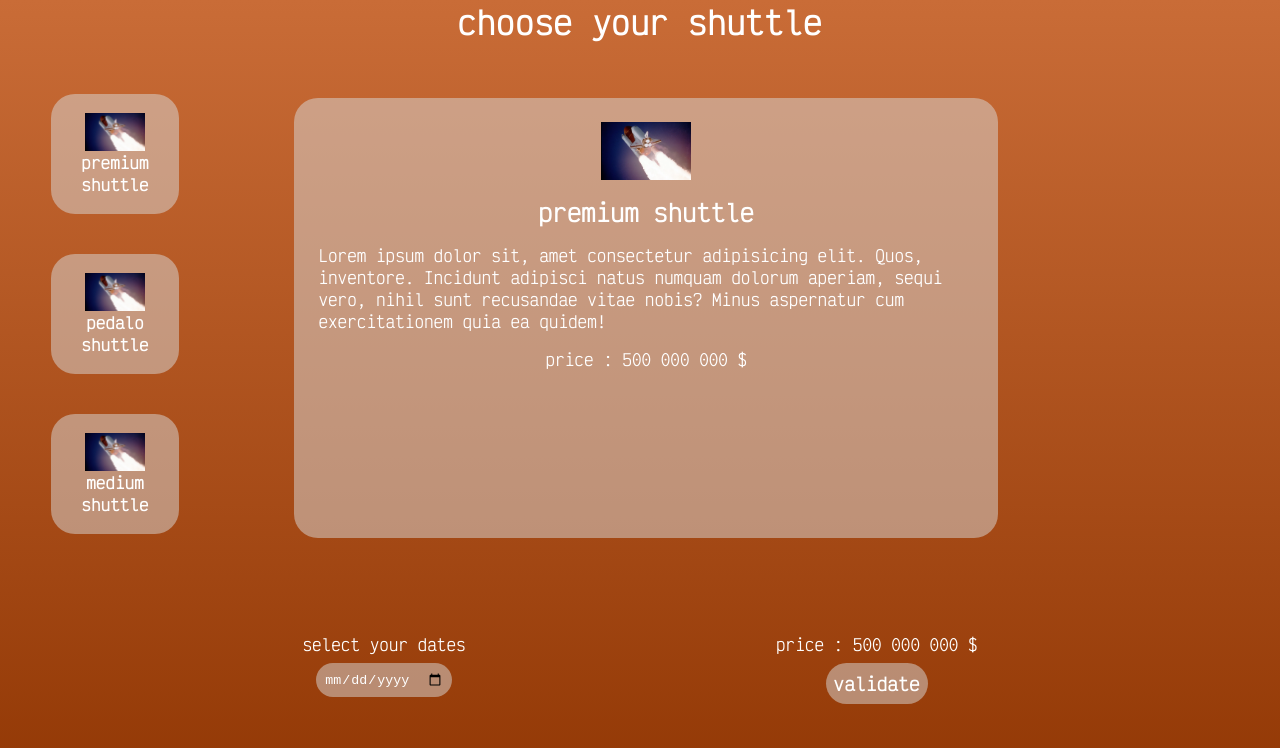
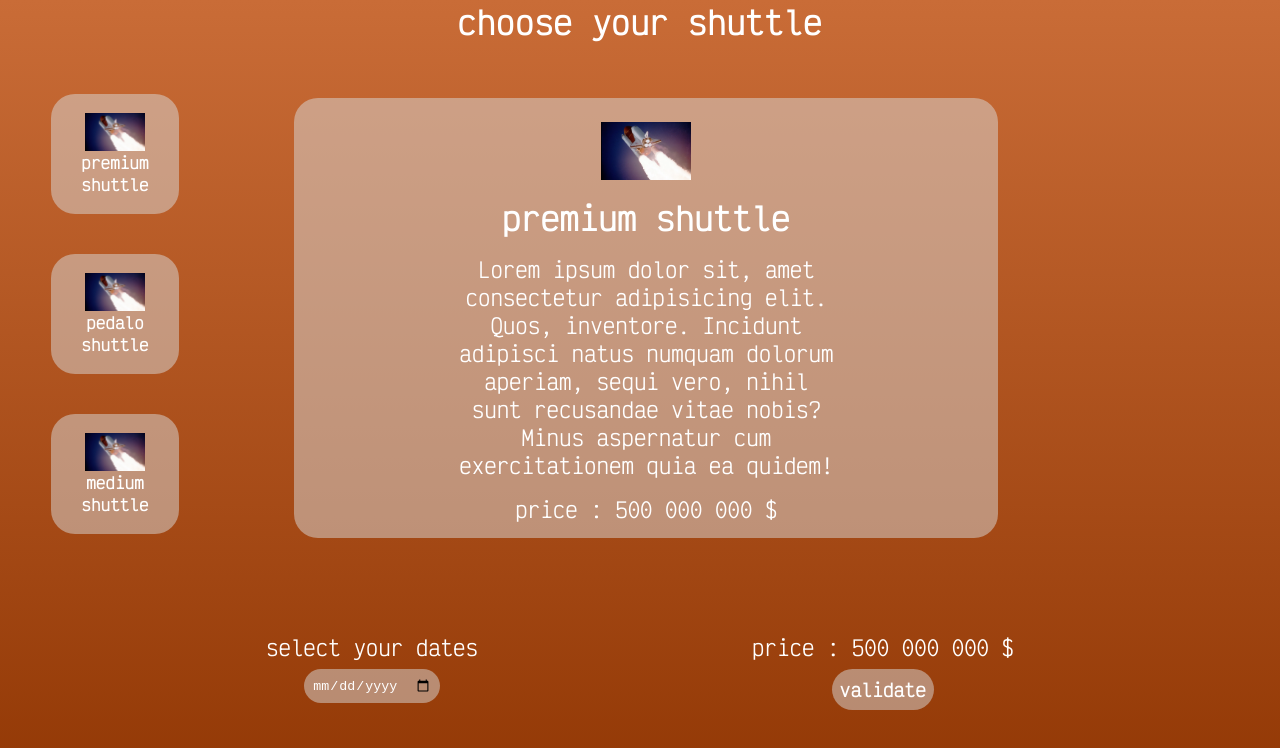
Before and after one commit to WildCodeSchool-2024-02/JS-lyon-0224-P2-martian_meteorologists_association, a React (Vite) app in the folder client/: page /reservation in a window 1280 px wide. Shown: the top 748 px of the page. Built offline with nearby package versions, Linux system fonts and the light colour scheme.

Commit message:
finish responsive

```diff
--- a/client/src/components/Reservation/Reservation.css
+++ b/client/src/components/Reservation/Reservation.css
@@ -58,7 +58,7 @@ p {
   min-height: 30vh;
 }
 
-#datesContainer {
+.datesContainer {
   display: flex;
   justify-content: center;
   align-items: center;
@@ -66,7 +66,7 @@ p {
   margin-bottom: 3vh;
 }
 
-#date {
+.date {
   background-color: rgba(217, 217, 217, 0.5);
   color: white;
   border: none;
@@ -83,7 +83,7 @@ p {
 
 /* Reservation button and price */
 
-#reservationButton {
+.reservationButton {
   background-color: rgba(217, 217, 217, 0.5);
   color: white;
   border: none;
@@ -103,7 +103,7 @@ p {
 
 /*/////////////Responsive////////////////*/
 
-@media screen and (min-width: 725px) {
+@media screen and (min-width: 900px) {
   .shipContainer {
     flex-direction: row;
   }
@@ -124,15 +124,27 @@ p {
     height: 55vh;
   }
 
+  .card > h2 {
+    font-size: 2rem;
+  }
+
+  .card > p {
+    font-size: 1.3rem;
+    width: 30vw;
+    text-align: center;
+  }
+
   .dateChoice {
     flex-direction: row;
     justify-content: space-evenly;
     align-items: flex-start;
   }
 
-  /* .validationButton {
-    display: flex;
-    justify-content: center;
-    align-items: center;
-  } */
+  .datesContainer > p {
+    font-size: 1.3rem;
+  }
+
+  .price > p {
+    font-size: 1.3rem;
+  }
 }
--- a/client/src/components/Reservation/Reservation.jsx
+++ b/client/src/components/Reservation/Reservation.jsx
@@ -50,9 +50,9 @@ export default function Reservation() {
       </div>
 
       <div className="dateChoice">
-        <label id="datesContainer">
+        <label className="datesContainer">
           <p>select your dates</p>
-          <input type="date" id="date" name="date" />
+          <input type="date" className="date" name="date" />
         </label>
 
         <div className="validationButton">
@@ -60,7 +60,7 @@ export default function Reservation() {
             <p>price : 500 000 000 $</p>
           </div>
 
-          <button type="button" id="reservationButton">
+          <button type="button" className="reservationButton">
             <p>validate</p>
           </button>
         </div>
```
